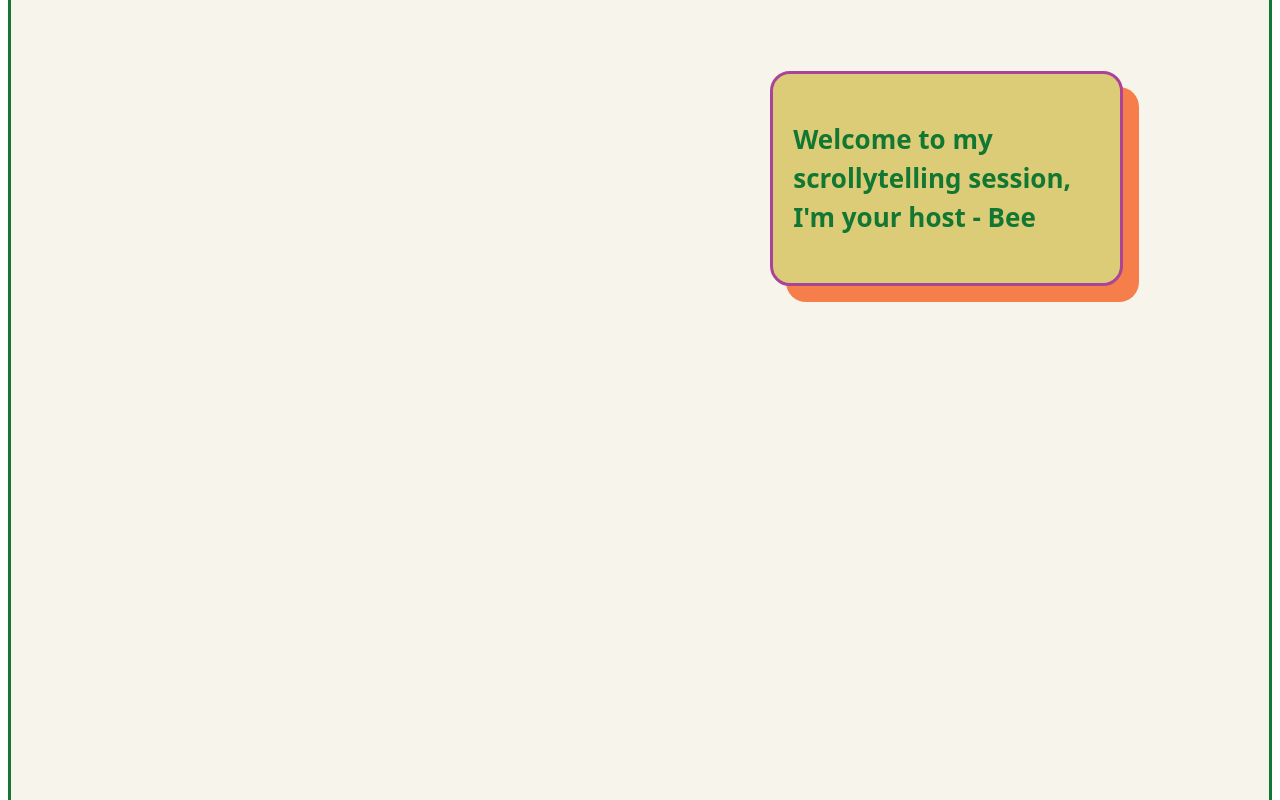
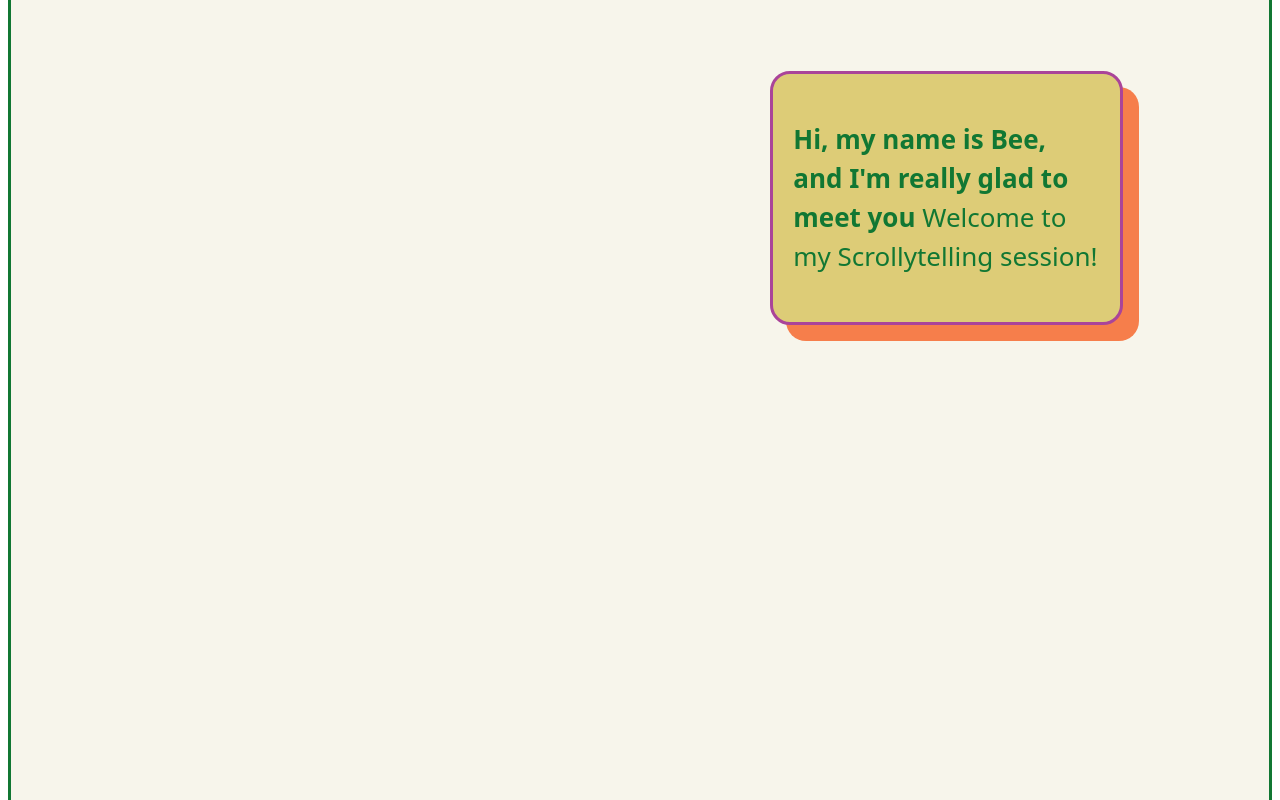
Before and after one commit to Shubhikapradeep/bwdc-proj, a Svelte app: page / in a window 1280 px wide. Shown: the part 1620-2420 px from the top of the page. Built offline with nearby package versions, Linux system fonts and the light colour scheme.

Commit message:
Text fixes

```diff
--- a/src/sections/RightAlignedExample.svelte
+++ b/src/sections/RightAlignedExample.svelte
@@ -78,7 +78,9 @@
 
         {#snippet scrolly()}
             <ArticleText>
-                <strong>Welcome to my scrollytelling session, I'm your host - Bee </strong>
+                <strong>Hi, my name is Bee, and I'm really glad to meet you
+                </strong>
+                    Welcome to my Scrollytelling session!
             </ArticleText>
 
             <ArticleText>
```
